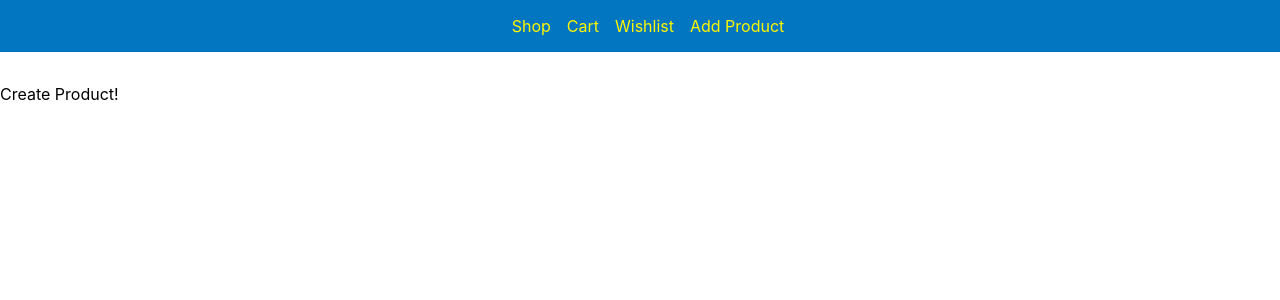
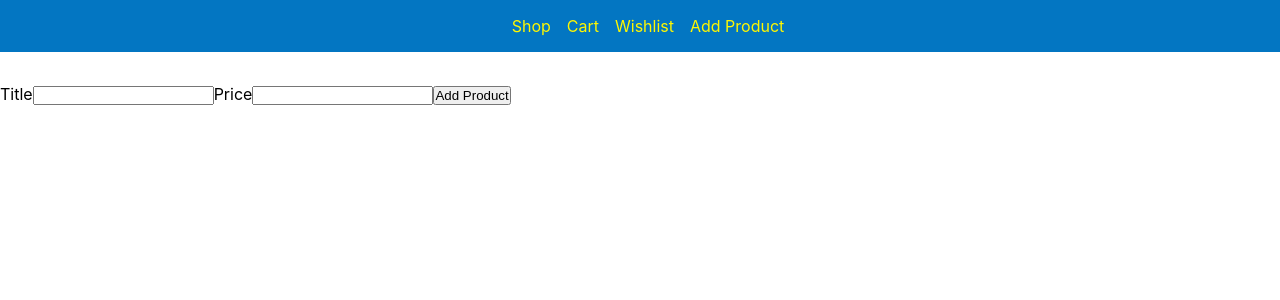
Before and after one commit to PatrickBoynton/simple-shop, a React (Create React App) app in the folder frontend/static/: page /add-product in a window 1280 px wide. Shown: the top 300 px of the page. Built offline with nearby package versions, Linux system fonts and the light colour scheme; the HTML template or start-up script is replaced by a standard one.

Commit message:
Added a simple form to start with.

```diff
--- a/frontend/static/src/components/CreateProduct/CreateProduct.tsx
+++ b/frontend/static/src/components/CreateProduct/CreateProduct.tsx
@@ -1,7 +1,14 @@
 import React from 'react';
+import './CreateProduct.css';
 
 const CreateProduct = () => {
-    return <>Create Product!</>;
+    return <form>
+        <label htmlFor="title">Title</label>
+        <input type="text" name="title"/>
+        <label htmlFor="price">Price</label>
+        <input type="number" name="price"/>
+        <button type="submit">Add Product</button>
+    </form>;
 };
 
 export default CreateProduct;
```
